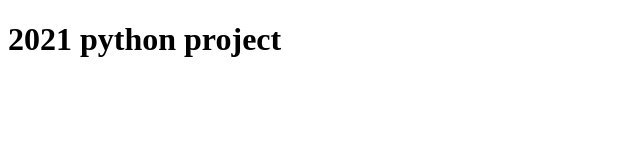
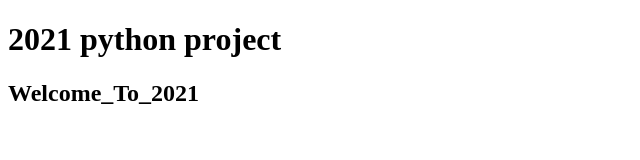
Before and after one commit to pattarabh/testGit, a plain HTML site: page index.html in a window 1280 px wide. Shown: the whole page, without its empty margins (0-640 px from the left). Drawn offline with Linux system fonts and the light colour scheme.

Commit message:
Add new line

```diff
--- a/index.html
+++ b/index.html
@@ -5,5 +5,6 @@
 </head>
 <body>
     <h1>2021 python project</h1>
+    <h2>Welcome_To_2021</h2>
 </body>
 </html>
```
